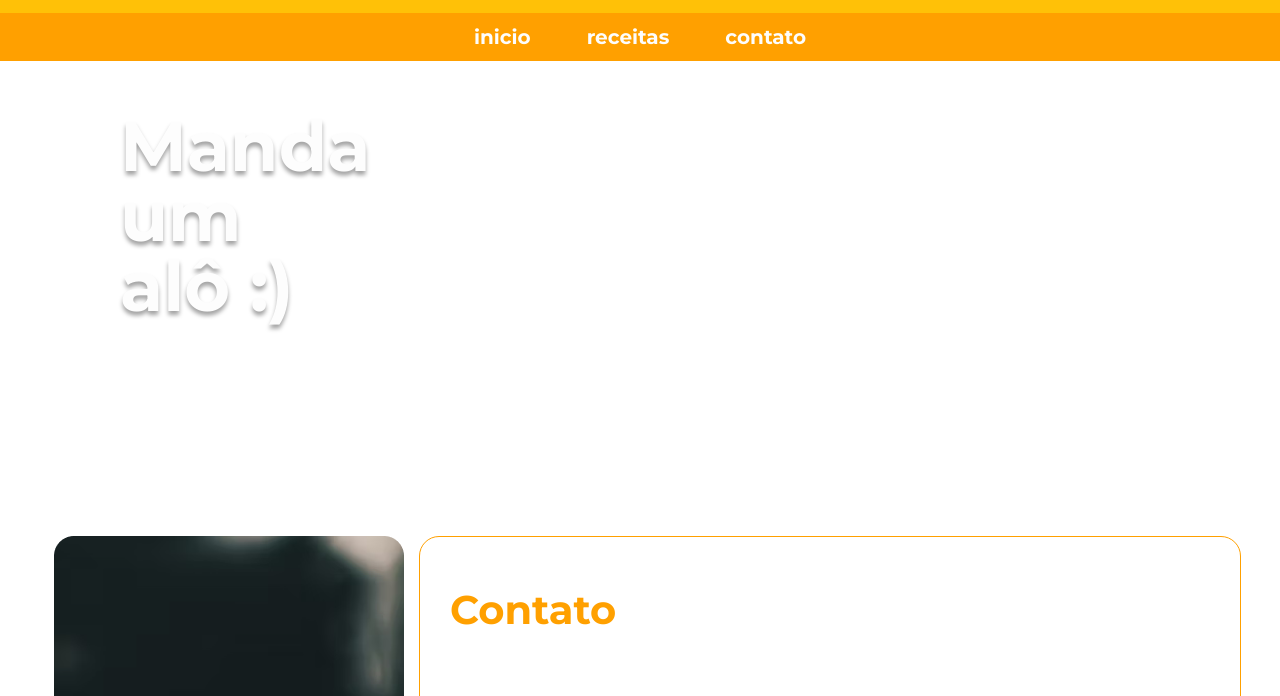
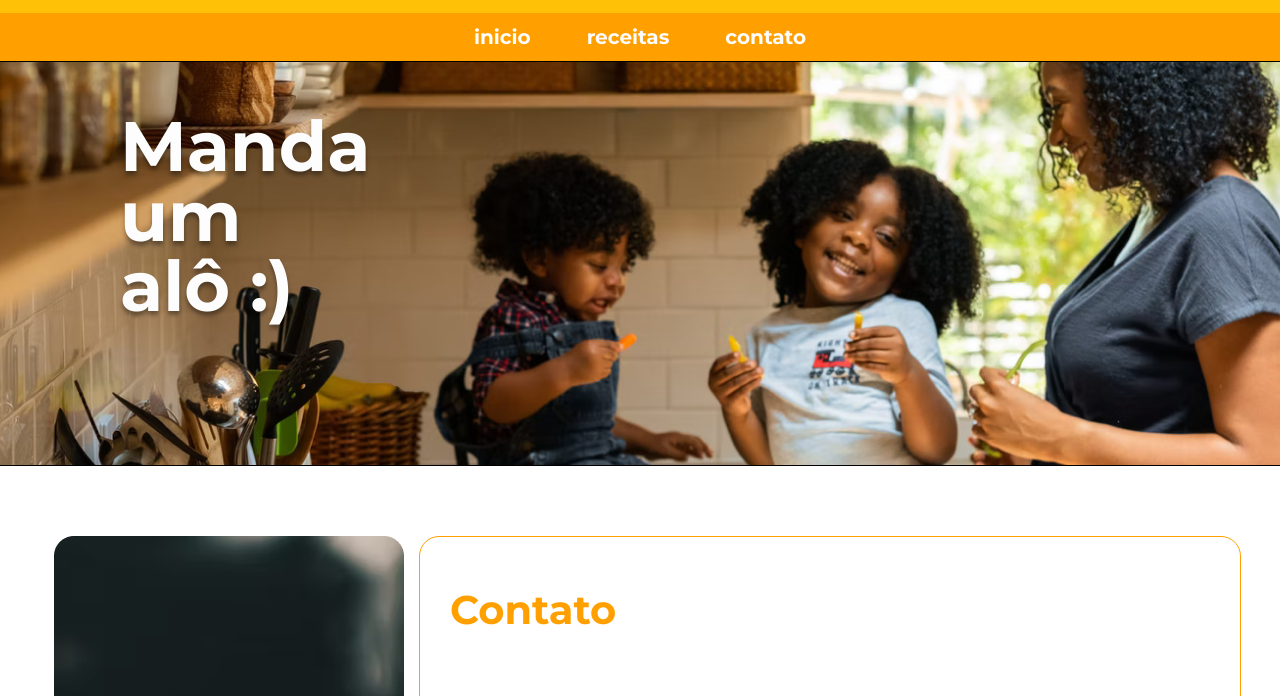
Before and after one commit to FullDevDaniel/OMMA, a plain HTML site: page Contato.html in a window 1280 px wide. Shown: the part 104-800 px from the top of the page. Drawn offline with Linux system fonts and the light colour scheme; the site is published under a folder, as on GitHub Pages, so addresses that start at the root find nothing; files whose address does not match are found by name.

Commit message:
Corrigindo caminho da imagem no CSS

```diff
--- a/Assets/css/index.css
+++ b/Assets/css/index.css
@@ -268,7 +268,7 @@ footer img {
 }
 
 #Contatos {
-	background-image: url(/Assets/Img/image\ 3.png);
+	background-image: url(./Assets/Img/image\ 3.png);
 	height: 405px;
 	background-repeat: no-repeat;
 	background-size: cover;
```
